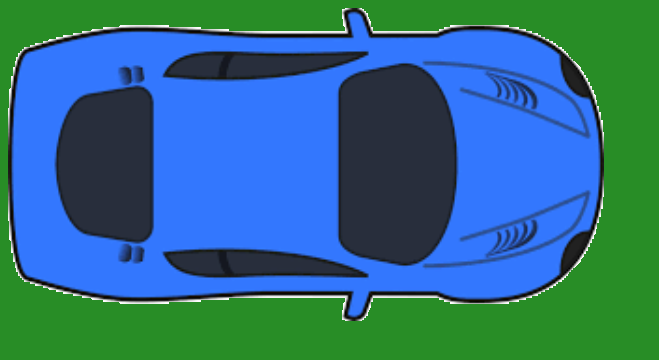
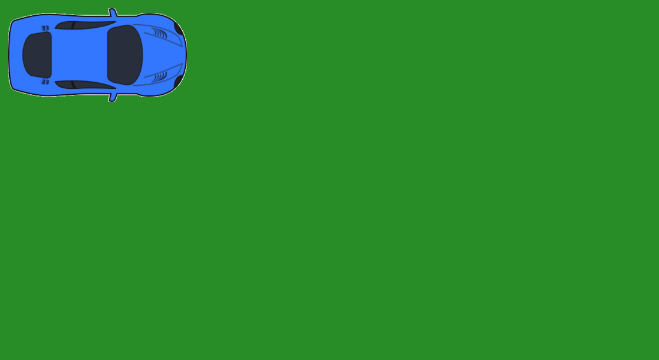
Before and after one commit to AndyPark20/driving-game, a website: page Index.html in a window 1280 px wide. Shown: the whole page, without its empty margins (0-659 px from the left). Drawn offline with Linux system fonts and the light colour scheme.

Commit message:
added absolute and relative positions as well as checked visual effects

```diff
--- a/style.css
+++ b/style.css
@@ -6,3 +6,17 @@
 body {
   background-color: #288d26;
 }
+
+img {
+  width: 30%;
+}
+
+.container {
+  width: 100%;
+  height: 100vh;
+  position: relative;
+}
+
+.carStyle {
+  position: absolute;
+}
```
